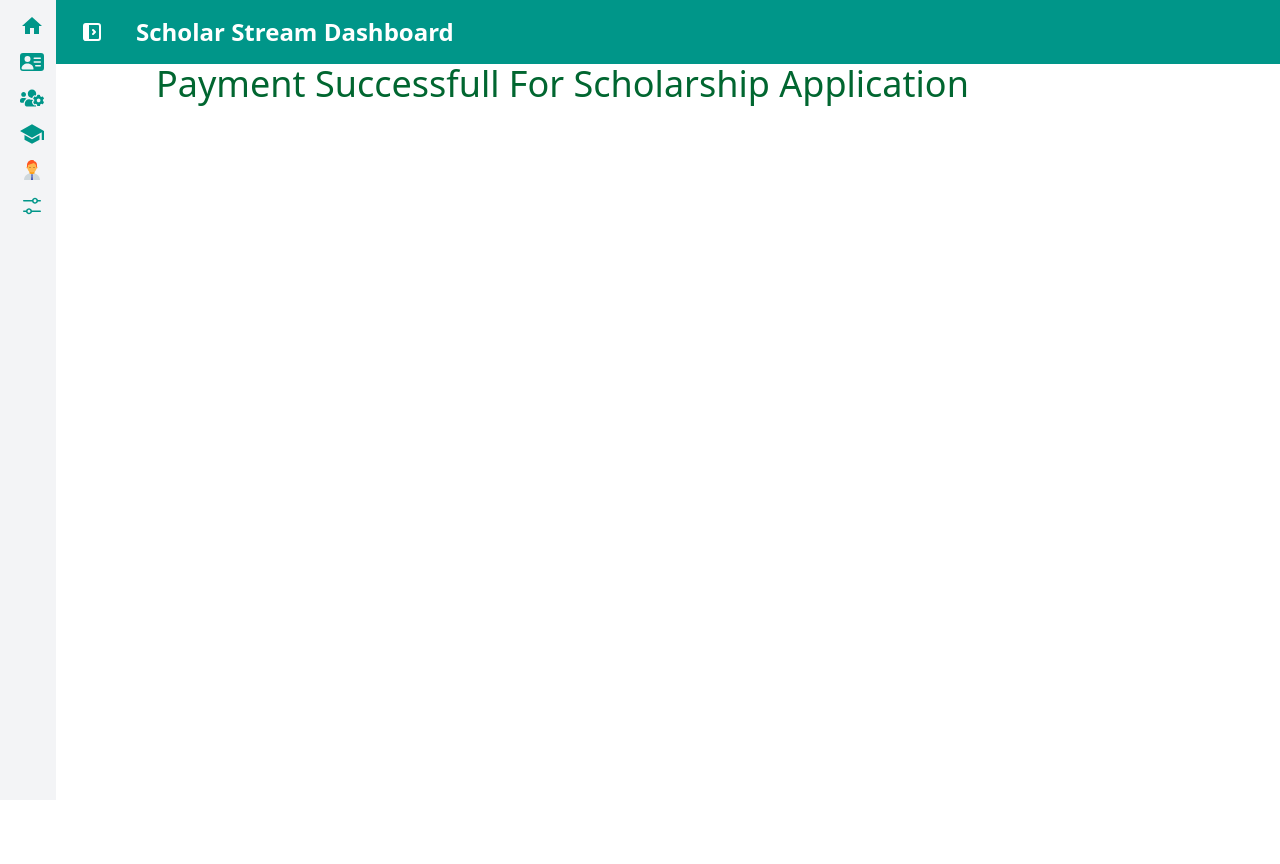
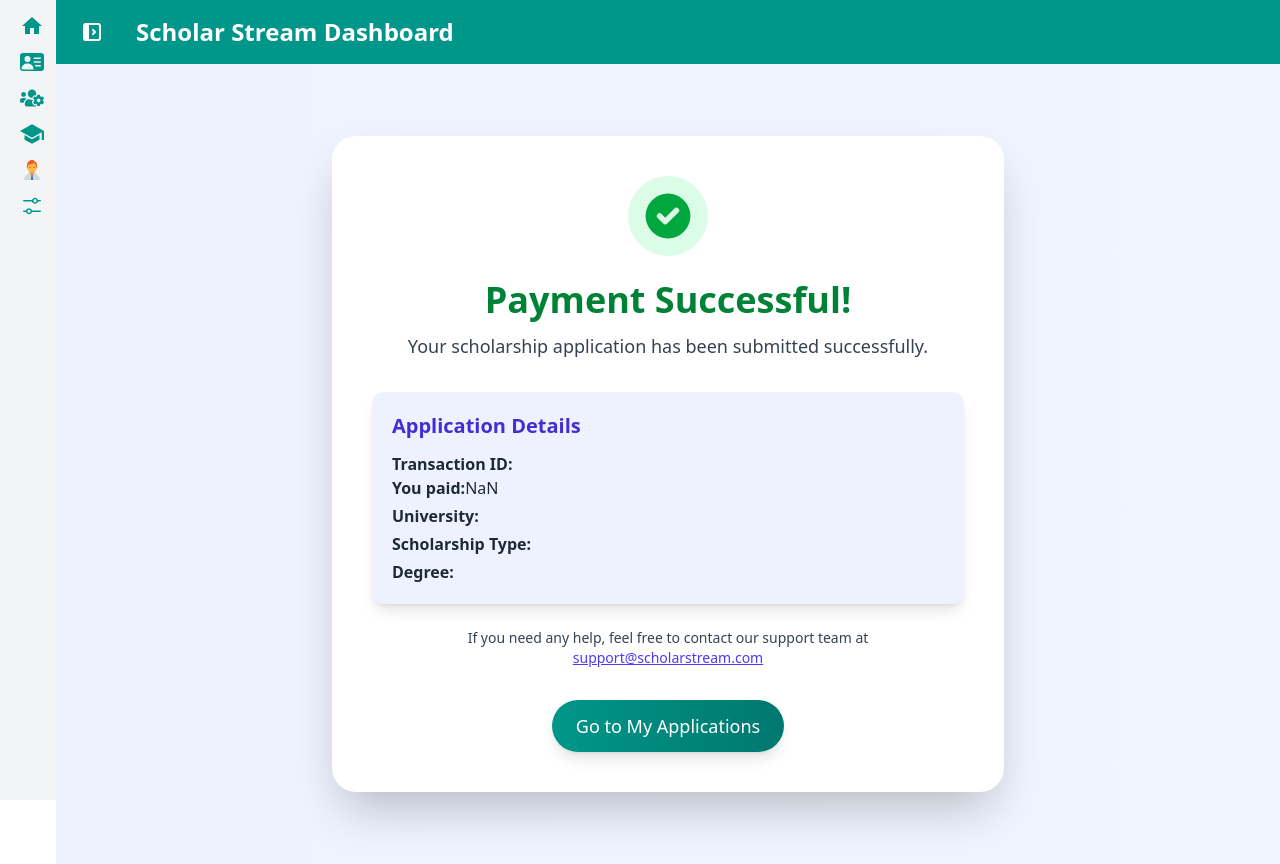
Before and after one commit to atmabdullaham/scholar-stream-client, a React (Vite) app: page /dashboard/payment-success in a window 1280 px wide. Before the commit the page ends 800 px from the top, so only its background shows below. Built offline with nearby package versions, Linux system fonts and the light colour scheme; no server answers.

Commit message:
in payment success page, a successfull message, scholarship details, amount paid and action button showed to go to my applications

```diff
--- a/src/pages/dashboard/payment/PaymentSuccess.jsx
+++ b/src/pages/dashboard/payment/PaymentSuccess.jsx
@@ -1,17 +1,103 @@
+import { useEffect, useState } from "react";
+import { FaDollarSign } from "react-icons/fa";
+import { HiCheckCircle } from "react-icons/hi";
 import { useSearchParams } from "react-router";
+import useAxiosSecure from "../../../hooks/useAxiosSecure";
 
 const PaymentSuccess = () => {
   const [searchParams] = useSearchParams();
+  const [paymentInfo, setPaymentInfo] = useState({});
+  const sessionId = searchParams.get("session_id");
+  const axiosSecure = useAxiosSecure();
+  console.log(sessionId);
+  useEffect(() => {
+    if (sessionId) {
+      axiosSecure
+        .patch(`application-payment-success?session_id=${sessionId}`)
+        .then((res) => {
+          console.log(res.data);
+          setPaymentInfo({
+            transactionId: res.data.transactionId,
+            universityName: res.data.scholarshipDetails.universityName,
+            scholarshipCategory:
+              res.data.scholarshipDetails.scholarshipCategory,
+            degree: res.data.scholarshipDetails.degree,
+            amountPaid: res.data.amountPaid,
+            currency: res.data.currency,
+          });
+        });
+    }
+  }, [sessionId, axiosSecure]);
+  return (
+    <div className="flex items-center justify-center min-h-screen bg-linear-to-r from-indigo-50 to-blue-50 dark:from-gray-900 dark:to-gray-800">
+      <div className="w-full max-w-2xl p-6 bg-white shadow-2xl dark:bg-gray-900 sm:p-10 sm:rounded-3xl">
+        <div className="text-center">
+          <div className="flex items-center justify-center w-20 h-20 mx-auto mb-6 bg-green-100 rounded-full dark:bg-green-700">
+            <HiCheckCircle className="w-14 h-14 text-green-600 dark:text-green-100" />
+          </div>
 
-  const sessionId = searchParams.get("session_id");
+          <h1 className="text-4xl font-extrabold text-green-700 dark:text-green-400">
+            Payment Successful!
+          </h1>
 
-  console.log(sessionId);
+          <p className="mt-3 text-lg text-gray-700 dark:text-gray-300">
+            Your scholarship application has been submitted successfully.
+          </p>
 
-  return (
-    <div className="max-w-5xl mx-auto">
-      <h2 className="text-4xl text-green-800">
-        Payment Successfull For Scholarship Application
-      </h2>
+          <div className="p-5 mt-8 bg-indigo-50 rounded-xl dark:bg-gray-800 shadow-lg text-left">
+            <h2 className="text-xl font-semibold text-indigo-700 dark:text-indigo-300 mb-3">
+              Application Details
+            </h2>
+
+            <p className="text-gray-800 dark:text-gray-300">
+              <span className="font-semibold">Transaction ID:</span>{" "}
+              {paymentInfo?.transactionId}
+            </p>
+            <p className="text-gray-800 dark:text-gray-300 flex items-center">
+              <span className="font-semibold">You paid:</span>{" "}
+              {paymentInfo?.amountPaid / 100}
+              {paymentInfo?.currency === "usd" ? (
+                <FaDollarSign></FaDollarSign>
+              ) : (
+                ""
+              )}
+            </p>
+
+            <p className="text-gray-800 dark:text-gray-300 mt-1">
+              <span className="font-semibold">University:</span>{" "}
+              {paymentInfo?.universityName}
+            </p>
+
+            <p className="text-gray-800 dark:text-gray-300 mt-1">
+              <span className="font-semibold">Scholarship Type:</span>{" "}
+              {paymentInfo?.scholarshipCategory}
+            </p>
+
+            <p className="text-gray-800 dark:text-gray-300 mt-1">
+              <span className="font-semibold">Degree:</span>{" "}
+              {paymentInfo?.degree}
+            </p>
+          </div>
+
+          <p className="mt-6 text-sm text-gray-700 dark:text-gray-400">
+            If you need any help, feel free to contact our support team at{" "}
+            <a
+              href="mailto:support@scholarstream.com"
+              className="font-medium text-indigo-600 dark:text-indigo-400 underline"
+            >
+              support@scholarstream.com
+            </a>
+          </p>
+        </div>
+        <div className="mt-8 text-center">
+          <a
+            href="/dashboard/my-applications"
+            className="inline-block px-6 py-3 text-lg font-medium text-white transition-transform rounded-full shadow-lg bg-linear-to-r from-teal-600 to-teal-700 hover:scale-105 hover:from-teal-700 hover:to-teal-600"
+          >
+            Go to My Applications
+          </a>
+        </div>
+      </div>
     </div>
   );
 };
```
